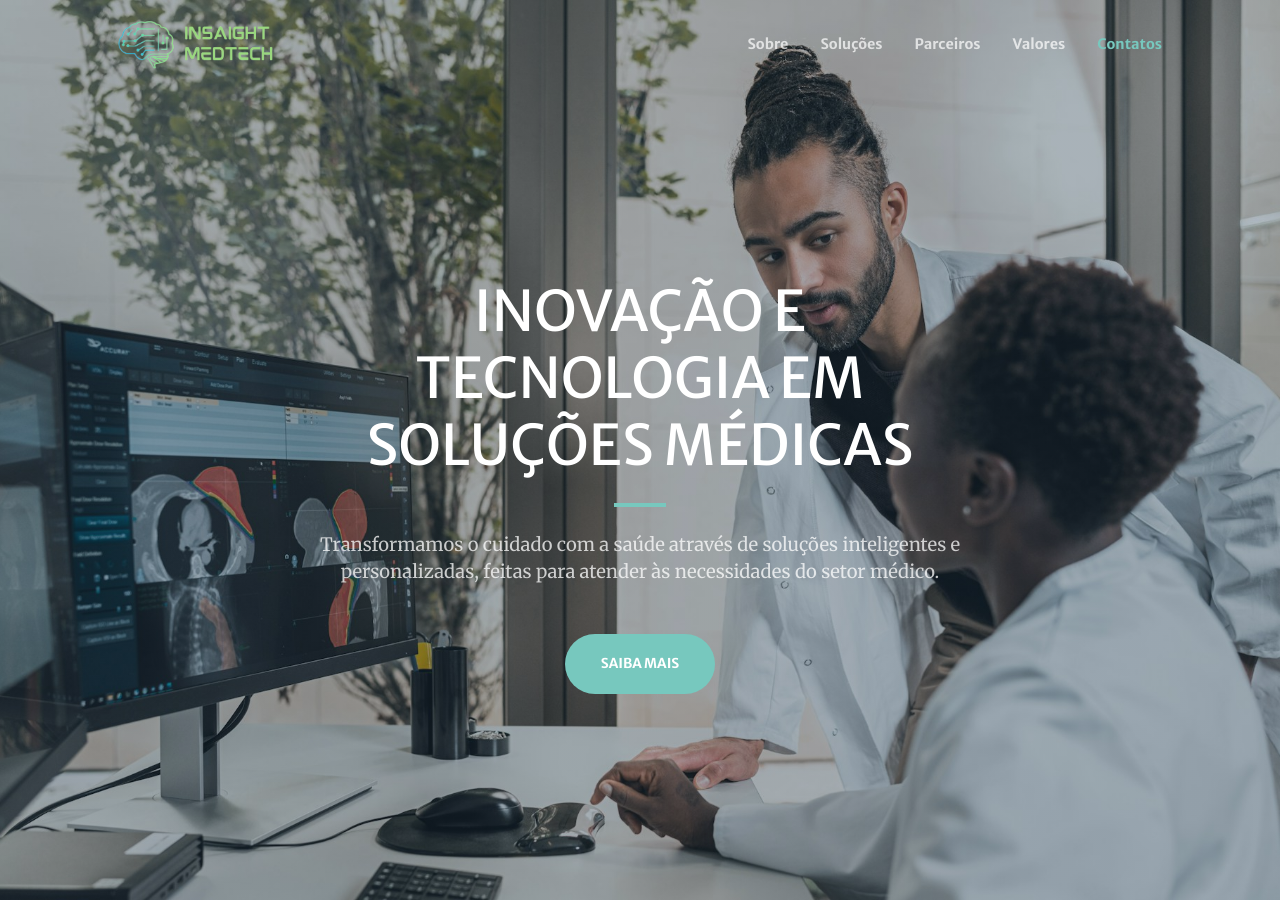
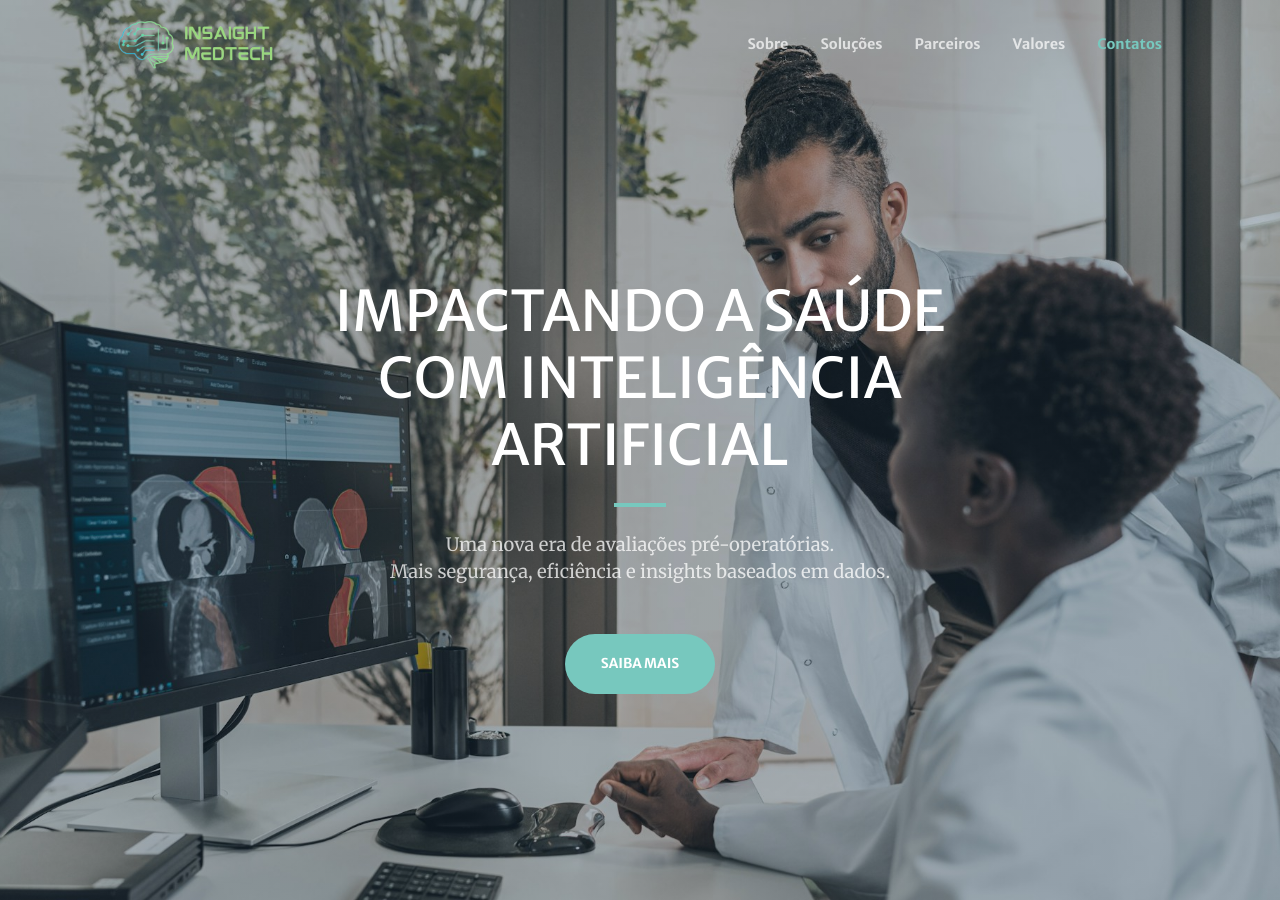
Before and after one commit to Vianest-iTec/vianest-itec.github.io, a Jekyll site: the page built from index.md, in a window 1280 px wide and 900 px high. Built offline with Jekyll 4.4.1, drawn with Linux system fonts in a browser that asks for light colours; comment, search, counter and statistics services are not loaded.

Commit message:
feat: update contact section and header content

```diff
--- a/_includes/contact.html
+++ b/_includes/contact.html
@@ -4,13 +4,13 @@
       <div class="col-lg-8 col-xl-6 text-center">
         <h2 class="mt-0">{{ section.title }}</h2>
         <hr class="divider border border-primary border-2">
-      <p class="text-muted mb-5">{{ section.text }}</p>
+      <p class="mb-5">{{ section.text }}</p>
     </div>
     </div>
     <div class="row gx-4 gx-lg-5 justify-content-center mb-5">
       {% for action in section.actions %}
       <div class="col ml-auto text-center">
-        <i class="fs-1 {{ action.icon }} mb-3 text-muted"></i>
+        <i class="fs-1 {{ action.icon }} mb-3"></i>
         <a class="d-block" href="{{ action.url }}">{{ action.title }}</a>
       </div>
       {% endfor %}
--- a/index.md
+++ b/index.md
@@ -1,9 +1,10 @@
 ---
 layout: home
 header:
-  title: INOVAÇÃO E TECNOLOGIA EM SOLUÇÕES MÉDICAS
+  title: IMPACTANDO A SAÚDE COM INTELIGÊNCIA ARTIFICIAL
   text: >
-    Transformamos o cuidado com a saúde através de soluções inteligentes e personalizadas, feitas para atender às necessidades do setor médico.
+    Uma nova era de avaliações pré-operatórias.<br>
+    Mais segurança, eficiência e insights baseados em dados.
   action: # action button is optional
     label: Saiba Mais
     url: '#sobre'
```
Also changed, not shown: other parts of index.md (+3 -2 lines).
